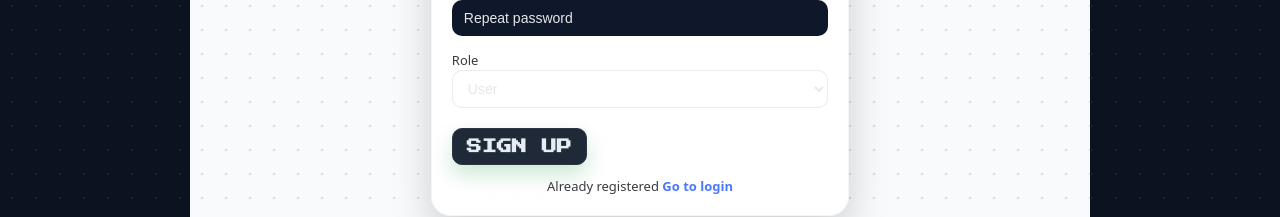
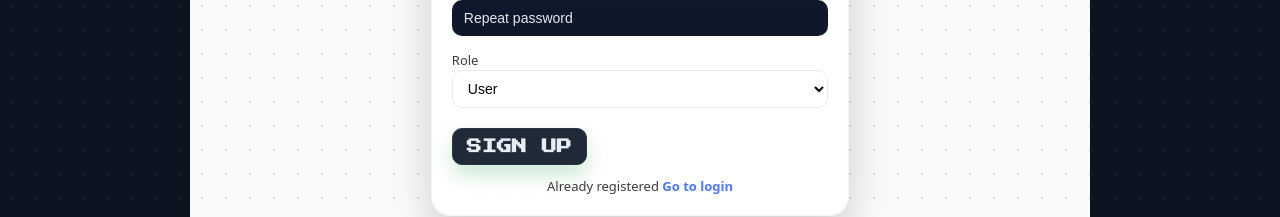
Before and after one commit to RenataSei/meetur-garden-thesis, a React (Create React App) app in the folder frontend/: page /register in a window 1280 px wide. Shown: the part 414-631 px from the top of the page. Built offline with nearby package versions, Linux system fonts and the light colour scheme; no server answers.

Commit message:
Update Register.js

```diff
--- a/frontend/src/pages/Register.js
+++ b/frontend/src/pages/Register.js
@@ -139,6 +139,7 @@ export default function Register() {
                   className="auth-select"
                   value={role}
                   onChange={(e) => setRole(e.target.value)}
+                  style={{color:"black"}}
                 >
                   <option value="user">User</option>
 
```
